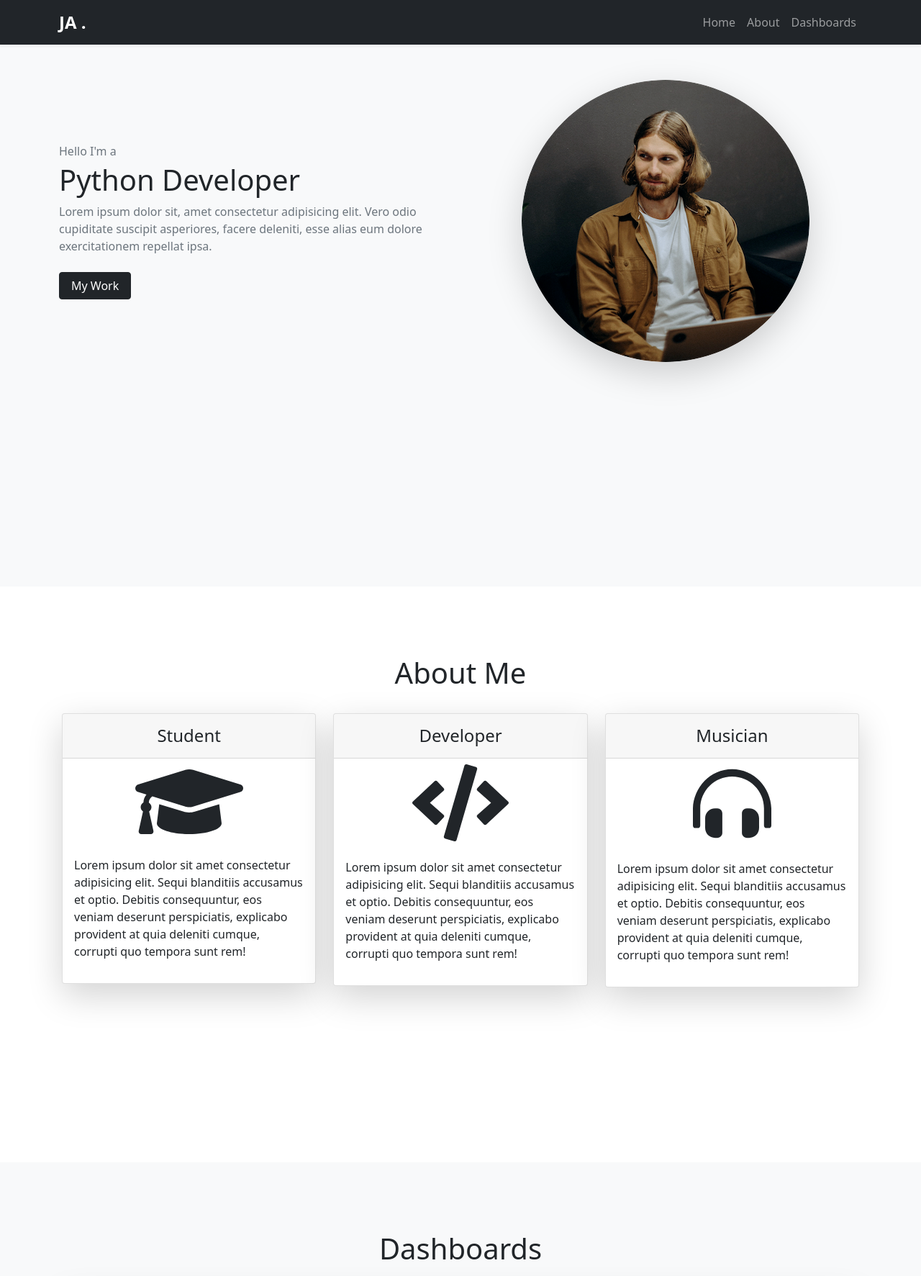
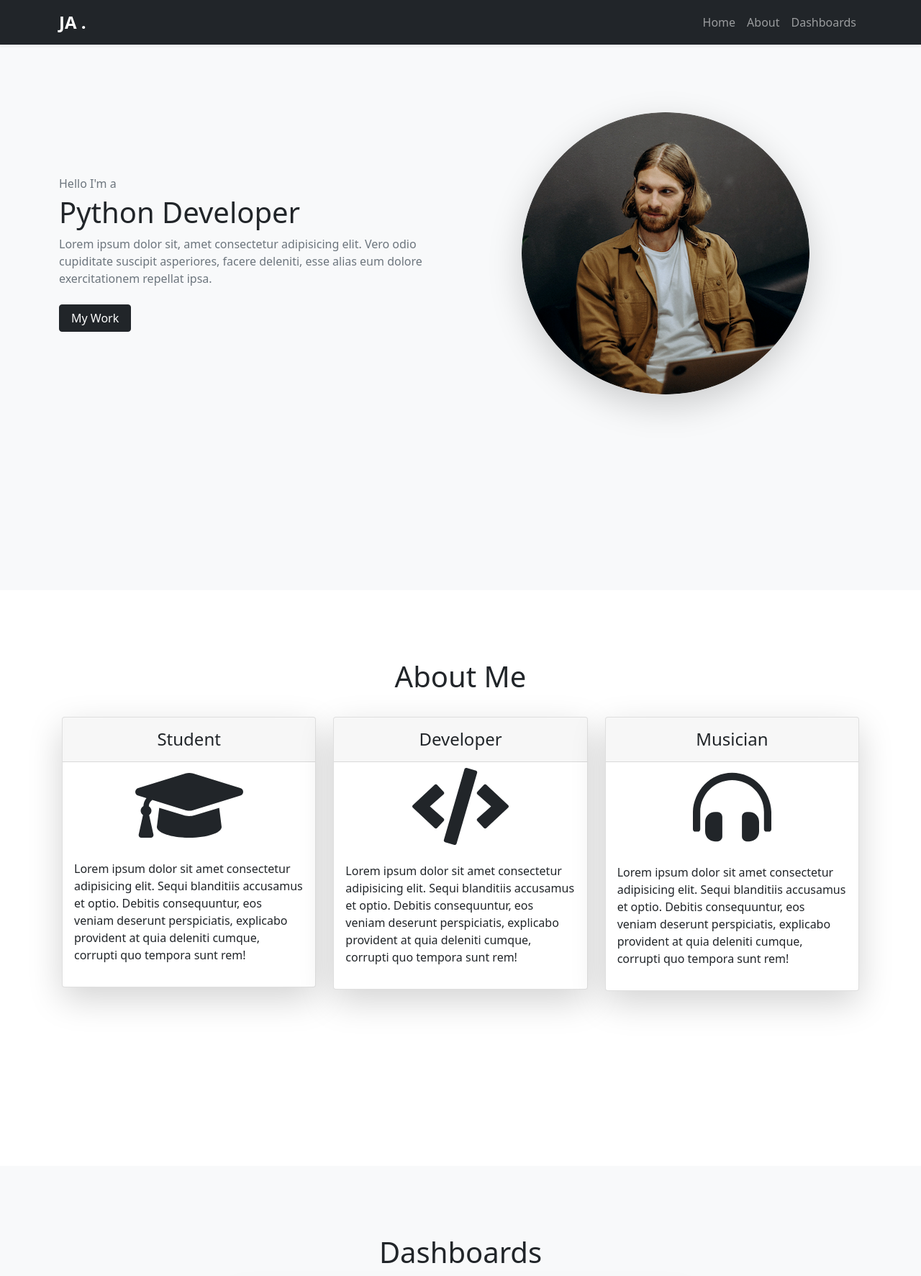
Before and after one commit to joeychrys/joeys_apps, a Django app: page /django/ in a window 1280 px wide. Shown: the top 1773 px of the page at 72% size. Run offline with Django 3.2, Linux system fonts and the light colour scheme; parts of the project's set-up code (start-up, migrations or seed data) failed here and were passed over; some libraries are stand-ins or nearby versions.

Commit message:
fixed spacing

```diff
--- a/django_app/static_django/css/portfolio_style.css
+++ b/django_app/static_django/css/portfolio_style.css
@@ -1,7 +1,9 @@
 .html{
     scroll-behavior: smooth !important;
 }
-
 body {
-    margin-top: 15px !important;
+    margin-top: 20px !important;
 }
+section.home{
+    padding-top: 40px !important;
+}
--- a/django_app/templates/portfolio/portfolio_dashboards.html
+++ b/django_app/templates/portfolio/portfolio_dashboards.html
@@ -11,7 +11,7 @@
     </div>
     <div class="container px-3">
         <div class="row justify-content-center">
-            <div class="col-md pt-4">
+            <div class="col-lg-7 col-md-10 pt-4">
                 <div class="card mb-4 shadow-lg">
                     <div class="card-header text-center">
                         <h4 class="my-2">Financial Analysis</h4>
--- a/django_app/templates/portfolio/portfolio_home.html
+++ b/django_app/templates/portfolio/portfolio_home.html
@@ -1,13 +1,13 @@
 {% load static %}
 <section class="home bg-light min-vh-100" id="home">
     <div class="container">
-        <div class="row align-items-center align-content-center py-5">
-            <div class="col-md-6 mt-md-0 py-5">
+        <div class="row align-items-center align-content-center py-lg-5">
+            <div class="col-md-6 py-5">
                 <div class="home-img text-center">
                         <img src="{% static 'imgs/pngs/poopstack.png' %}" class="rounded-circle mw-100 shadow-lg"alt="poop stack dev">
                 </div>
             </div>
-            <div class="col-md-6 mt-2 mt-md-0 order-md-first">
+            <div class="col-md-6 mt-md-0 order-md-first">
                 <div class="home-text">
                     <p class="text-muted mb-1">Hello I'm a</p>
                     <h1 class="text-dark fs-1 ">Python Developer</h1>
```
